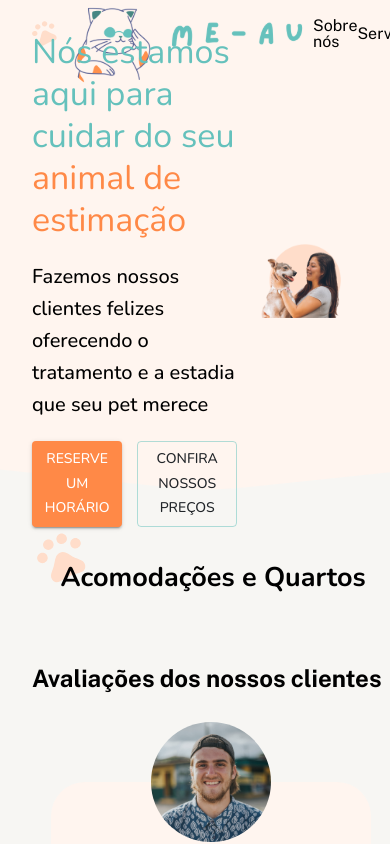
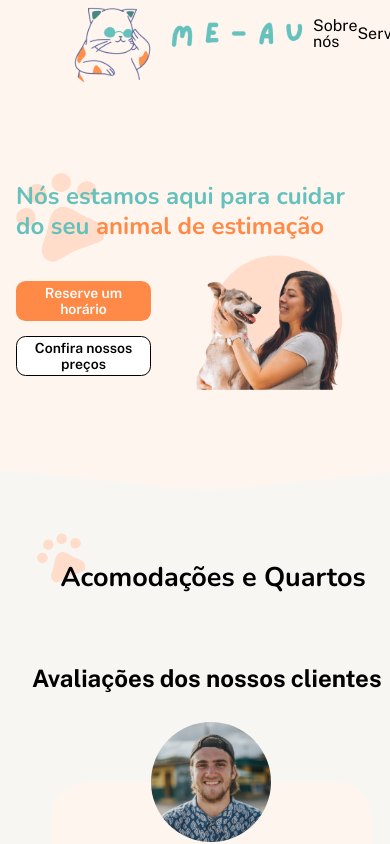
Before and after one commit to M4-PROJETO-FINAL/me-au-front-end, a React (Create React App) app: page / in a window 390 px wide. Shown: the top 844 px of the page. Built offline with nearby package versions, Linux system fonts and the light colour scheme.

Commit message:
fix: mobile

```diff
--- a/src/components/BannerDashboard/index.tsx
+++ b/src/components/BannerDashboard/index.tsx
@@ -1,25 +1,91 @@
-import { Box, Button, Container, Typography } from "@mui/material";
+import { useMediaQuery } from "react-responsive";
 
-import bg_dashboard from "../../assets/bg_dashboard.svg";
+import { Box, Container, Typography } from "@mui/material";
+
 import ImageContainer from "../../assets/ImageContainer.png";
 import petIcon from "../../assets/petIcon.svg";
 import { lightTheme } from "../../styles/themes";
-import { ImgDb } from "./styles";
+import { Button } from "../Button/style";
+import { ContainerDb, ImgDb, ImgPetIco } from "./styles";
 
 const BannerDashboard = () => {
+  const isMobile = useMediaQuery({ query: "(max-width: 425px)" });
+
   return (
+    <ContainerDb>
+      {isMobile ? (
         <Container
           sx={{
             display: "flex",
             justifyContent: "center",
             alignItems: "center",
-        backgroundImage: `url(${bg_dashboard})`,
-        backgroundPosition: "center",
-        backgroundSize: "cover",
-        backgroundRepeat: "no-repeat",
-        height: "50vh",
           }}
         >
+          <Box
+            sx={{
+              display: "flex",
+              flexDirection: "column",
+              gap: isMobile ? "15px" : "20px",
+              maxWidth: "600px",
+              minWidth: "190px",
+              position: "relative",
+              zIndex: 1,
+            }}
+          >
+            <ImgPetIco src={petIcon} />
+            <Typography
+              className="title--db"
+              variant="h4"
+              sx={{ color: lightTheme.colors.aquaLight }}
+            >
+              Nós estamos aqui para cuidar do seu{" "}
+              <Typography
+                className="title--db"
+                component="span"
+                variant="h4"
+                sx={{ color: lightTheme.colors.orange }}
+              >
+                animal de estimação
+              </Typography>
+            </Typography>
+            <Typography className="subtitle--db" variant="h6">
+              Fazemos nossos clientes felizes oferecendo o tratamento e a
+              estadia que seu pet merece
+            </Typography>
+            <Box sx={{ display: "flex" }}>
+              <Box className="box--btn">
+                <Button
+                  className="btn--bg"
+                  backgroundColor="rgba(var(--orange), 1)"
+                  color="rgba(var(--white), 1)"
+                  height="2.5rem"
+                  width="100%"
+                  fontSize=".875rem"
+                  fontWeight="600"
+                  borderRadius="0.6rem"
+                >
+                  Reserve um horário
+                </Button>
+                <Button
+                  className="btn--bg border"
+                  backgroundColor="rgba(var(--white), 1)"
+                  color="rgba(var(---black), 1)"
+                  height="2.5rem"
+                  width="100%"
+                  fontSize=".875rem"
+                  fontWeight="600"
+                  borderRadius="0.6rem"
+                >
+                  Confira nossos preços
+                </Button>
+              </Box>
+              <Box className="db--mobile">
+                <ImgDb src={ImageContainer} />
+              </Box>
+            </Box>
+          </Box>
+        </Container>
+      ) : (
         <Container
           sx={{
             display: "flex",
@@ -32,22 +98,21 @@ const BannerDashboard = () => {
               display: "flex",
               flexDirection: "column",
               gap: "20px",
+              maxWidth: "600px",
+              minWidth: "190px",
               position: "relative",
               zIndex: 1,
             }}
           >
-          <ImgDb
-            src={petIcon}
-            sx={{
-              width: "12%",
-              position: "absolute",
-              top: "-10px",
-              zIndex: -1,
-            }}
-          />
-          <Typography variant="h4" sx={{ color: lightTheme.colors.aquaLight }}>
+            <ImgPetIco src={petIcon} />
+            <Typography
+              className="title--db"
+              variant="h4"
+              sx={{ color: lightTheme.colors.aquaLight }}
+            >
               Nós estamos aqui para cuidar do seu{" "}
               <Typography
+                className="title--db"
                 component="span"
                 variant="h4"
                 sx={{ color: lightTheme.colors.orange }}
@@ -55,22 +120,34 @@ const BannerDashboard = () => {
                 animal de estimação
               </Typography>
             </Typography>
-          <Typography variant="h6">
-            Fazemos nossos clientes felizes oferecendo o tratamento e a estadia
-            que seu pet merece
+            <Typography className="subtitle--db" variant="h6">
+              Fazemos nossos clientes felizes oferecendo o tratamento e a
+              estadia que seu pet merece
             </Typography>
 
-          <Box display="flex" gap="15px">
+            <Box className="box--btn">
               <Button
-              variant="contained"
-              sx={{
-                backgroundColor: lightTheme.colors.orange,
-                "&:hover": lightTheme.colors.orangeLight,
-              }}
+                className="btn--bg"
+                backgroundColor="rgba(var(--orange), 1)"
+                color="rgba(var(--white), 1)"
+                height="2.5rem"
+                width="100%"
+                fontSize=".875rem"
+                fontWeight="600"
+                borderRadius="0.6rem"
               >
                 Reserve um horário
               </Button>
-            <Button variant="outlined" sx={{ color: lightTheme.colors.gray1 }}>
+              <Button
+                className="btn--bg border"
+                backgroundColor="rgba(var(--white), 1)"
+                color="rgba(var(---black), 1)"
+                height="2.5rem"
+                width="100%"
+                fontSize=".875rem"
+                fontWeight="600"
+                borderRadius="0.6rem"
+              >
                 Confira nossos preços
               </Button>
             </Box>
@@ -79,7 +156,8 @@ const BannerDashboard = () => {
             <ImgDb src={ImageContainer} />
           </Box>
         </Container>
-    </Container>
+      )}
+    </ContainerDb>
   );
 };
 
--- a/src/components/BannerDashboard/styles.ts
+++ b/src/components/BannerDashboard/styles.ts
@@ -1,6 +1,79 @@
-import { styled } from "@mui/system"
+import styled from "styled-components"
+
+import bg_dashboard from "../../assets/bg_dashboard.svg";
 
 
-export const ImgDb = styled('img')({
-    width: '100%',
-})
+export const ContainerDb = styled.div`
+    height: 50vh;
+    max-width: 100vw;
+
+    display: flex;
+    justify-content: center;
+    align-items: center;
+    background-image: url(${bg_dashboard});
+    background-position: center;
+    background-size: cover;
+    background-repeat: no-repeat;
+
+    .title--db{
+        font-weight: bold;
+
+        @media screen and (max-width: 426px) {
+            font-size: 1.5rem;
+        }
+    }
+
+    .subtitle--db{
+        @media screen and (max-width: 426px) {
+            display: none;
+        }
+    }
+
+    .box--btn {
+        display: flex;
+        gap: 15px;
+
+        @media screen and (max-width: 426px) {
+            flex-direction: column;
+            justify-content: flex-end;
+            align-items: center;
+        }
+
+        .btn--bg {
+            min-width: 135px;
+            max-width: 250px;
+        }
+
+      .border {
+        border: 1px solid rgba(var(--black),1)
+      }
+    }
+
+    .db--mobile {
+        height: 120px;
+        display: flex;
+        justify-content: center;
+        align-items: center;
+    }
+`
+
+export const ImgPetIco = styled.img`
+    width: 12%;
+    position: absolute;
+    top: -10px;
+    z-index: -1;
+
+    @media screen and (max-width: 426px) {
+            width: 25%;
+        }
+`
+
+export const ImgDb = styled.img`
+    width: 100%;
+
+    @media screen and (max-width: 325px) {
+            width: 140%;
+        }
+
+
+`
```
Lines whose indentation alone changed are shown as unchanged.
